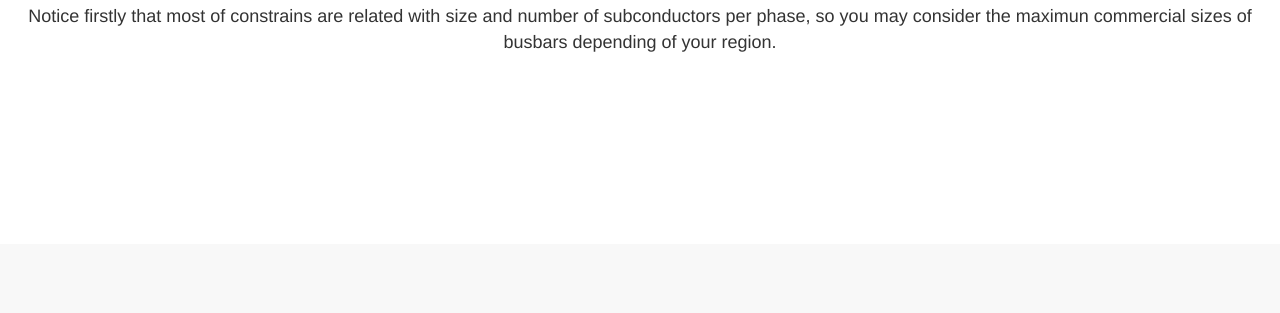
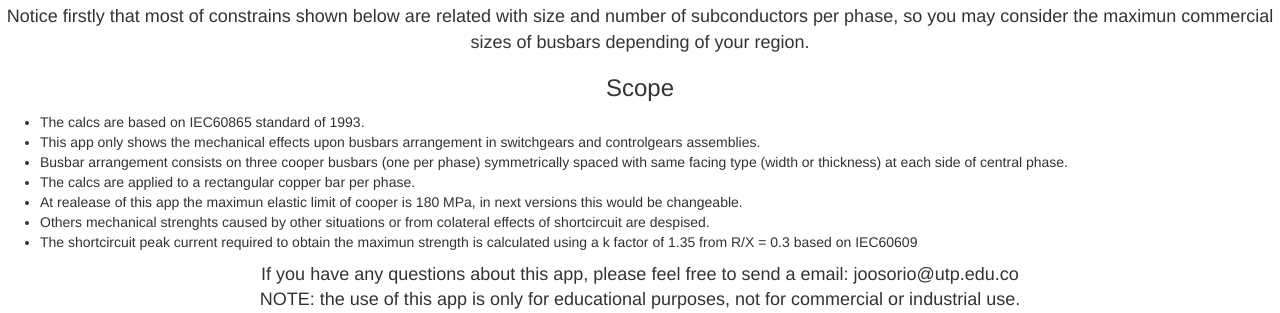
Before and after one commit to jhonat23/IEC-60895-busbar-shortcircuit-calculation, a Flask app: page /intro in a window 1280 px wide. Shown: the part 556-869 px from the top of the page. Before the commit the page ends 608 px from the top, so only its background shows below. Run offline with Flask 2, Linux system fonts and the light colour scheme; some libraries are stand-ins or nearby versions.

Commit message:
Ready for first deploy, pending: ajust template and facing type

```diff
--- a/app/operations.py
+++ b/app/operations.py
@@ -71,7 +71,7 @@ def _span_factor(number_of_spans: str) -> dict:
     return span_factors
 
 def _Vf_Vr(mech_stress: float, R02: int) -> float:
-    """Returns factor VfxVf related with supports flexural strength"""
+    """Returns factor VfxVr related with supports flexural strength"""
 
     factor = mech_stress / (0.8 * R02)
 
@@ -105,9 +105,9 @@ def elastic_limit(mechanical_stress: float) -> str:
     limit = q * CuR02
 
     if mechanical_stress <= limit:
-        return 'THE BUSBAR ARRANGE CAN RESIST THE SHORTCIRCUIT'
+        return 'YES'
     else:
-        return 'THE BUSBAR ARRANGE CAN NOT RESIST THE SHORTCIRCUIT'
+        return 'NO, CHECK THE BUSBAR DESING'
 
 def support_flexural_strength(mech_stress: float, span_number: str, magnetic_force: float) -> dict:
     """Returns the support flexural strength of external and internal supports of busbar arrangement"""
--- a/app/static/css/main.css
+++ b/app/static/css/main.css
@@ -5,6 +5,12 @@
 .parag {
     text-align: center;
     font-size: large;
+}
+
+.parag1 {
+    text-align: center;
+    font-size: large;
+    margin: 10px 0 0 0;
 }
 
 .step {
@@ -29,3 +35,8 @@
 .results {
     text-align: center;
 }
+
+.eq_variables {
+    display: flex;
+    justify-content: center;
+}
--- a/app/templates/intro.html
+++ b/app/templates/intro.html
@@ -5,11 +5,30 @@
     <h3 class="titles">BUSBAR SHORTCIRCUIT WITHSTAND CALCULATION TOOL</h3>
 
     <p class="parag">This web app is designed for estimate and verification of busbar arrangement agains electro-mechanical stress generated by shortcircuit currents inside a switchgear and control gear assemblies.</p>
+
     <div class="results">
     <iframe width="560" height="315" src="https://www.youtube.com/embed/2yHvHz5tQNk" title="YouTube video player" frameborder="0" allow="accelerometer; autoplay; clipboard-write; encrypted-media; gyroscope; picture-in-picture" allowfullscreen></iframe>
     </div>
-    <div></div>
-    <p class="parag">Notice firstly that most of constrains are related with size and number of subconductors per phase, so you may consider the maximun commercial sizes  of busbars depending of your region.</p>
+
+    <p class="parag">Notice firstly that most of constrains shown below are related with size and number of subconductors per phase, so you may consider the maximun commercial sizes of busbars depending of your region.</p>
+
+    <h3 class="titles">Scope</h3>
+
+    <div>
+        <ul>
+        <li>The calcs are based on IEC60865 standard of 1993.</li>
+        <li>This app only shows the mechanical effects upon busbars arrangement in switchgears and controlgears assemblies.</li>
+        <li>Busbar arrangement consists on three cooper busbars (one per phase) symmetrically spaced with same facing type (width or thickness) at each side of central phase.</li>
+        <li>The calcs are applied to a rectangular copper bar per phase.</li>
+        <li>At realease of this app the maximun elastic limit of cooper is 180 MPa, in next versions this would be changeable.</li>
+        <li>Others mechanical strenghts caused by other situations or from colateral effects of shortcircuit are despised.</li>
+        <li>The shortcircuit peak current required to obtain the maximun strength is calculated using a k factor of 1.35 from R/X = 0.3 based on IEC60609</li>
+        </ul>
+    </div>
+
+    <div class="parag">If you have any questions about this app, please feel free to send a email: joosorio@utp.edu.co</div>
+
+    <div class="parag">NOTE: the use of this app is only for educational purposes, not for commercial or industrial use.</div>
 
 
 
--- a/app/templates/navbar.html
+++ b/app/templates/navbar.html
@@ -6,7 +6,7 @@
             </a>
         </div>
         <ul class="nav nav-tabs">
-            <li role="presentation"><a href="/">Home</a></li>
+            <li role="presentation"><a href="/intro">Home</a></li>
             <li role="presentation"><a href="">About this app</a></li>
             <li role="presentation"><a href="/about/me">About me</a></li>
             <li role="presentation"><a href="">Other apps</a></li>
--- a/main.py
+++ b/main.py
@@ -47,6 +47,7 @@ def results():
         mech_stress = 0
         on_support_strength_A = 0
         on_support_strength_B = 0
+        is_busbar_ok = 'N/A'
     else:
         magnetic_force = round(magnetic_mid_force(current, support_distance, phase_distance), 2)
         mech_stress = round(mechanical_stress(magnetic_force, support_distance, busbar_width, busbar_thickness, span_number), 2)
@@ -55,7 +56,7 @@ def results():
         on_support_strength_A = round(on_support_strength['FdA'], 2)
         on_support_strength_B = round(on_support_strength['FdB'], 2)
 
-    is_busbar_ok = elastic_limit(mech_stress)
+        is_busbar_ok = elastic_limit(mech_stress)
 
     # print('spans', span_number)
     # print('estres mecánico: ', mech_stress)
```
Also changed, not shown: app/forms.py (+4 -4 lines), app/templates/calc.html (+13 -6 lines), app/templates/results.html (+59 -11 lines).
